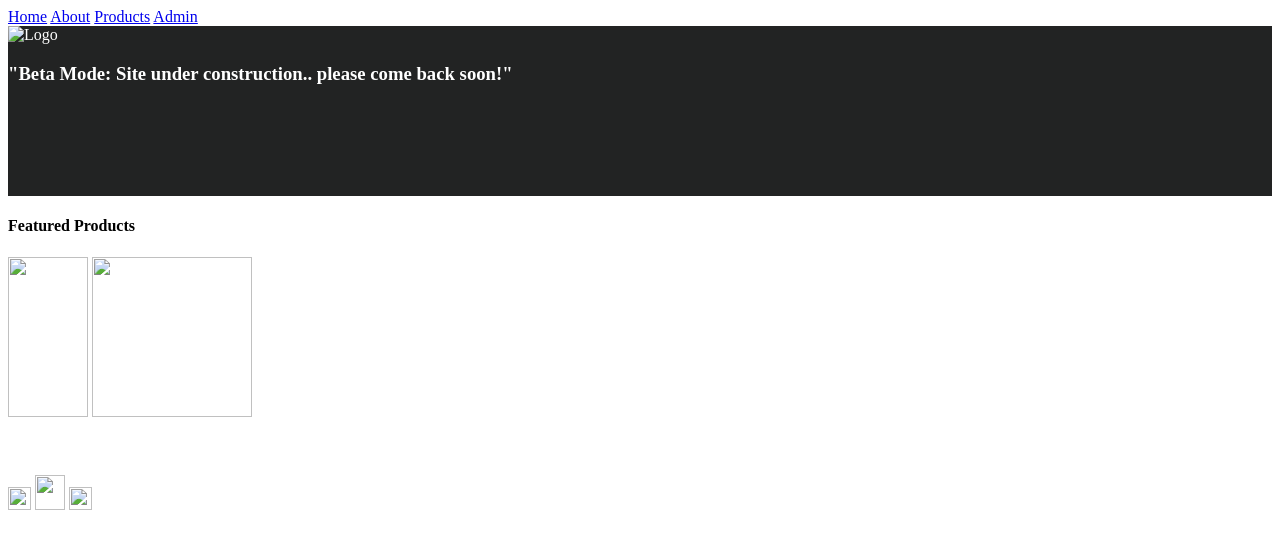
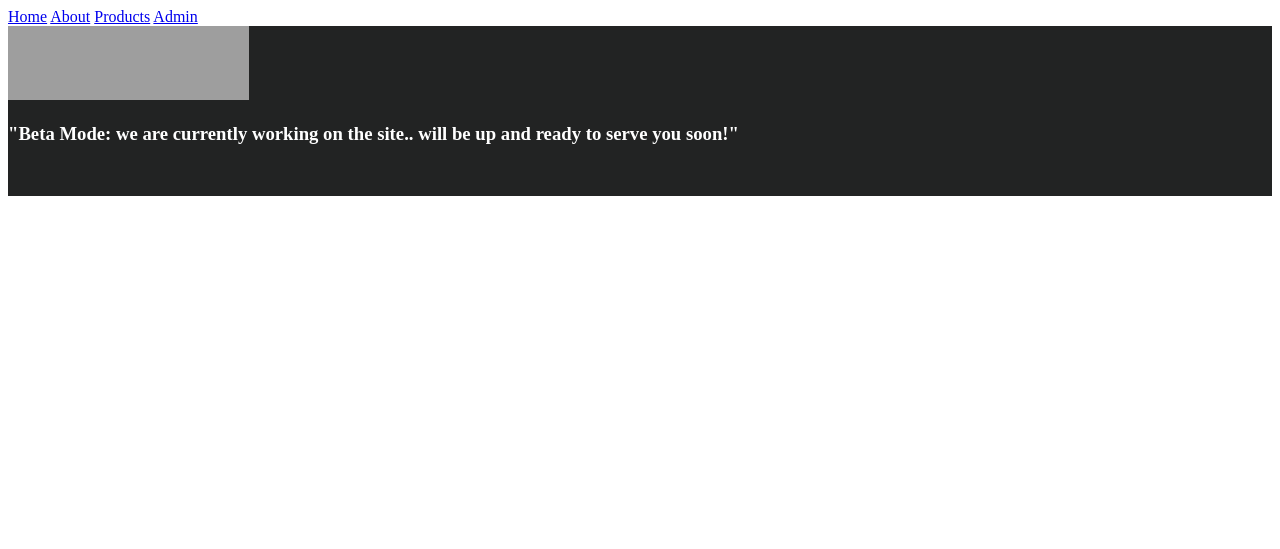
Before and after one commit to belkanic/belkanic.github.io, a Jekyll site: the page index.html, which Jekyll copies as it is, in a window 1280 px wide. Shown: the top 549 px of the page. Built offline with Jekyll 4.4.1, drawn with Linux system fonts in a browser that asks for light colours; grey boxes are pictures that could not be loaded.

Commit message:
Update index.html

```diff
--- a/index.html
+++ b/index.html
@@ -1,39 +1,18 @@
 <!DOCTYPE html>
 <html>
-  <head>
-  	<title>Finals Project</title>
+	  <head>
+  	<title>BelkanicOnline Main Page</title>
 	<link href="css/styles.css" type="text/css" rel="stylesheet">
-  </head>
-  <body>                <!-- http://icanbuildablog.com/2015/01/html-cheat-sheet-for-beginners/ -->
-	  		<!-- https://perishablepress.com/power-of-html5-css3/ -->
-	  		<!-- https://cssauthor.com/html-and-css-cheat-sheets/ -->
-			<!-- See Forms.HTML -->
+	  </head>
+ 	 <body>
 	  <a href="index.html" >Home</a>
 	  <a href="about.html" target="_blank">About</a>
 	  <a href="featuredproducts.html" target="_blank">Products</a>
-	  <a href="product.html">Admin</a>
-	<div><img src="_layouts/Interact Cafe logo.png" alt = "Logo" title="Interact Cafe"
-         height="80"
-         width="160" /> <p id="lorem"><h3>"Beta Mode: Site under construction.. please come back soon!"</h3></p></div>
-	<!-- <a href="customer.html" target="_blank"><img src="/_layouts/Interact Cafe.png"
-         height="400"
-         width="800"/></a> -->
-   <h4>Featured Products</h4>
-   <a href="featuredproducts.html" target="_blank"><img src="/_layouts/trans front facing beverage machine.png"
-        height="160"
-        width="80"		/></a>
-   <a href="featuredproducts.html" target="_blank"><img src="/_layouts/trans empty food table sneeze glass.png"
-        height="160"
-        width="160"		/></a> <br /><br /><br /><br />
-  <img src="/_layouts/trans facebook.png"
-             height="23"
-		     width="23" />
-  <img src="/_layouts/trans youtube.png"
-             height="35"
-		     width="30"	/>
-  <img src="/_layouts/trans twitter.png"
-             height="23"
-		     width="23"		/>
+	  <a href="admin.html" target="_blank" >Admin</a>
+	<div><img src=  "D:\WEB_DEV\bos_background.png" alt = "Page Heading Image" title="Logo"
+         height="74"
+         width="241" /> <p id="lorem"><h3>"Beta Mode: we are currently working on the site..
+		 will be up and ready to serve you soon!"</h3></p></div>
 
-  </body>
+	</body>
 </html>
```
